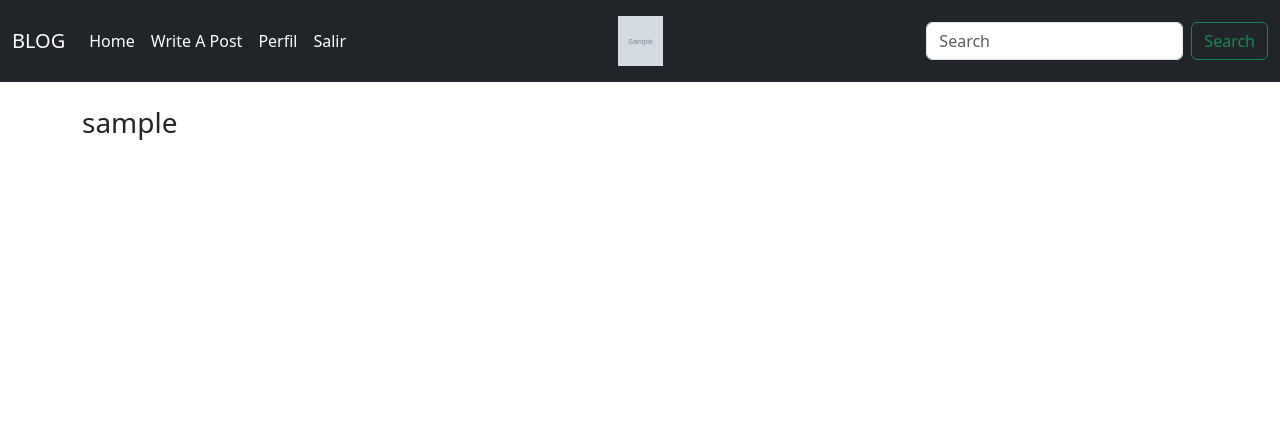
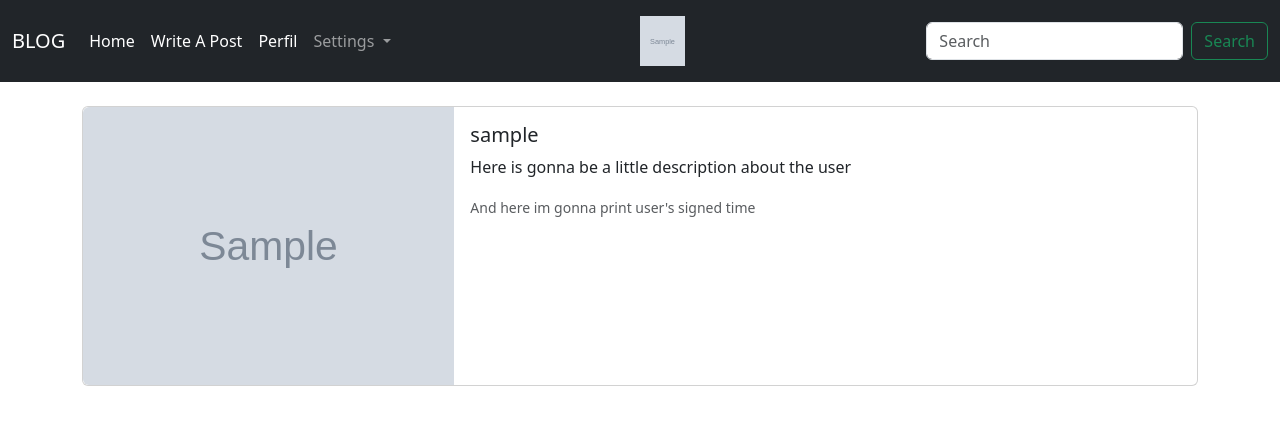
Before and after one commit to rogelio1502/ProyectoBlogPortafolio, a Django app: a page that uses templates/base.html in a window 1280 px wide. Shown: the top 425 px of the page. Run offline with Django 3.2, Linux system fonts and the light colour scheme; a user stored in the database is signed in; tables that the repository leaves empty hold one stand-in row (values such as "Sample post"); grey boxes marked "Sample" are stand-in pictures; some libraries are stand-ins or nearby versions.

Commit message:
I added PasswordChangeView, I added in profile view a card with the username and user image

```diff
--- a/static/css/style.css
+++ b/static/css/style.css
@@ -46,3 +46,8 @@ body{
 #comentariosbyajax{
     padding: 10px;
 }
+#author-link{
+    text-decoration: none;
+    color: black;
+    font-weight: bold;
+}
--- a/templates/base.html
+++ b/templates/base.html
@@ -71,9 +71,21 @@
         <li class="nav-item">
           <a class="nav-link active" aria-current="page" href="{%  url 'user' request.user.username %}">Perfil</a>
         </li>
-        <li class="nav-item">
-          <a class="nav-link active" aria-current="page" href="{%  url 'logout' %}">Salir</a>
-        </li>
+        <div class="dropdown">
+          <a class="nav-link dropdown-toggle" href="#" role="button" id="dropdownMenuLink" data-bs-toggle="dropdown" aria-expanded="false">
+            Settings
+          </a>
+
+          <ul class="dropdown-menu" aria-labelledby="dropdownMenuLink">
+            <li><a class="dropdown-item" href="{% url 'password_change' %}">Change My Password</a></li>
+            <li>
+              <a class="dropdown-item" aria-current="page" href="{%  url 'logout' %}">Salir</a>
+            </li>
+          </ul>
+        </div>
+
+
+
         {% else %}
         <li class="nav-item">
           <a class="nav-link active" aria-current="page" href="{%  url 'login' %}">Entrar</a>
--- a/templates/posts/post_detail.html
+++ b/templates/posts/post_detail.html
@@ -40,7 +40,10 @@
                 {% if object.thumbnail %}
                 <img src="{{object.thumbnail.url}}" style="width: 50%;" class="card-img-top align-self-center" >
                 {% endif %}
+                <h6>
+                    by<a class="href" id="author-link" href="/users/{{object.author}}/"> {{object.author}}</a>
 
+                </h6>
                 <hr>
                 <div>
                     <span><i class="fas fa-thumbs-up ml-5"></i>{{object.get_like_count}}</span>
--- a/templates/users/user_detail.html
+++ b/templates/users/user_detail.html
@@ -2,10 +2,27 @@
 
 {% block content %}
     <div class="row">
-        <div class="col-md-6">
-            <h3>
-                {{object.username}}
-            </h3>
+        <div class="col-md-12 ">
+            <div class="card mb-3">
+                <div class="row g-0">
+                    <div class="col-md-4">
+                        <img class="img-fluid rounded-start" src="{{object.imagen_perfil.url}}" >
+                    </div>
+                    <div class="col-md-6">
+                        <div class="card-body">
+                          <h5 class="card-title">{{object.username}}</h5>
+                          <p class="card-text">Here is gonna be a little description about the user</p>
+                          <p class="card-text"><small class="text-muted">And here im gonna print user's signed time </small></p>
+                        </div>
+                      </div>
+
+                </div>
+
+
+
+
+            </div>
+
         </div>
     </div>
 {% endblock content %}
--- a/usuario/urls.py
+++ b/usuario/urls.py
@@ -1,9 +1,11 @@
 from django.urls import path
 
-from .views import SignUpView,LoginView
+from .views import SignUpView,LoginView,PasswordChangeView,PasswordChangeDoneView
 
 
 urlpatterns = [
+    path('password_change/done/',PasswordChangeDoneView.as_view(),name="password_change_done"),
+    path('password_change/',PasswordChangeView.as_view(),name="password_change"),
     path('signup/', SignUpView.as_view(), name='signup'),
     path('login/',LoginView.as_view(),name='login'),
 ]
--- a/usuario/views.py
+++ b/usuario/views.py
@@ -4,9 +4,22 @@ from django.shortcuts import render,redirect
 from usuario.forms import UserCreation
 from django.urls import reverse_lazy
 from django.views import generic
-from django.contrib.auth.views import LoginView
+from django.contrib.auth.views import LoginView,PasswordChangeForm,PasswordChangeView,PasswordChangeDoneView
 from django.views.generic import ListView, DetailView
 from .models import User,UserManager
+
+
+class PasswordChangeDoneView(PasswordChangeDoneView):
+    template_name = 'registration/change_done.html'
+
+
+
+
+
+class PasswordChangeView(PasswordChangeView):
+    form_class = PasswordChangeForm
+    template_name = 'registration/change.html'
+
 
 
 class SignUpView(generic.CreateView):
```
Also changed, not shown: templates/posts/post_list.html (+6 -3 lines), templates/registration/change.html (added, +12 -0 lines), templates/registration/change_done.html (added, +7 -0 lines).
